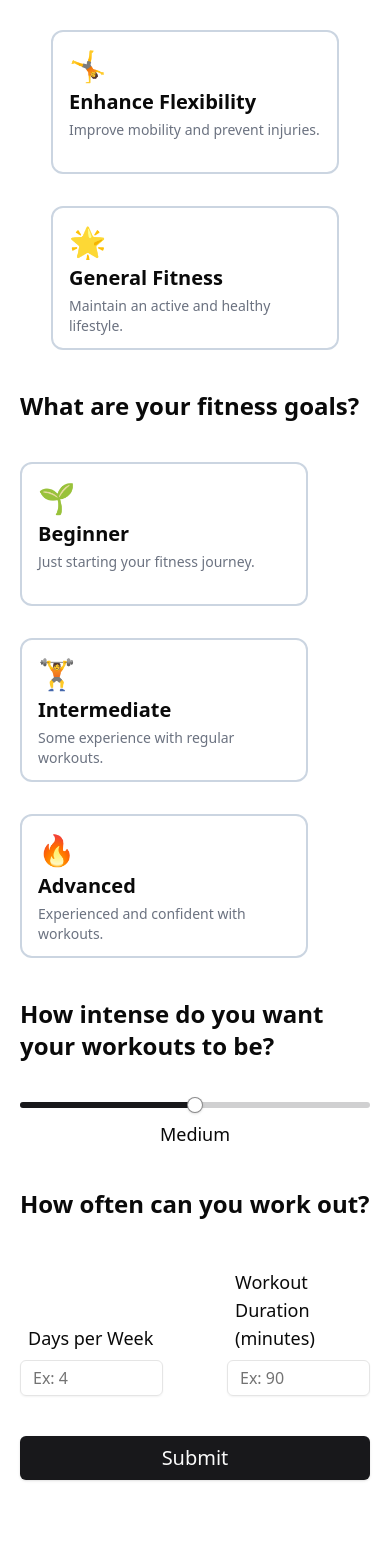
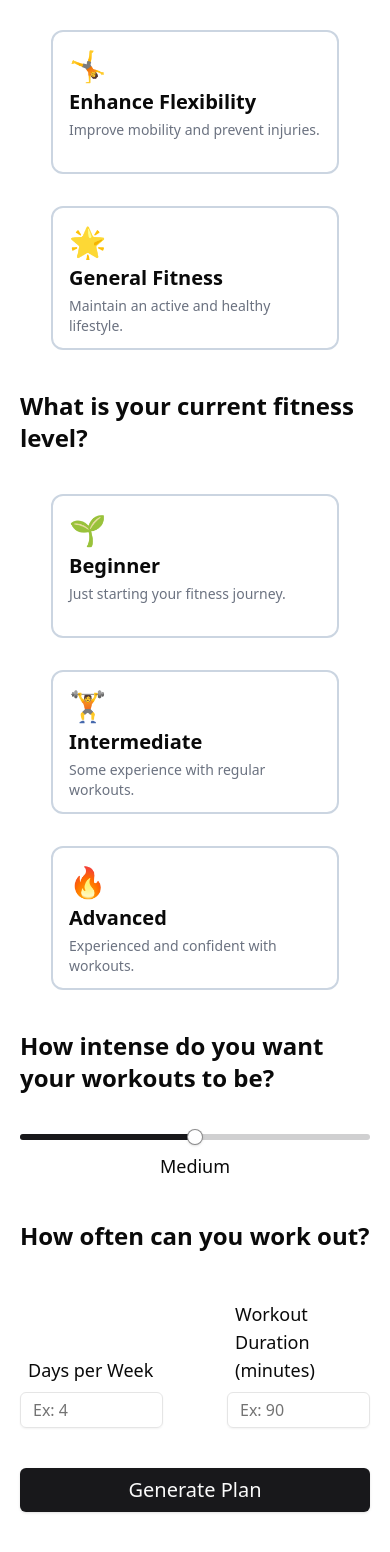
Before and after one commit to Agarwalpratyaksh/Workout-planner, a React (Vite) app: page /details in a window 390 px wide. Shown: the part 1138-2690 px from the top of the page. Before the commit the page ends 2658 px from the top, so only its background shows below. Built offline with nearby package versions, Linux system fonts and the light colour scheme; no server answers.

Commit message:
Add spinner in /detals

```diff
--- a/src/pages/selection.tsx
+++ b/src/pages/selection.tsx
@@ -15,7 +15,7 @@ import { Dumbbell } from "lucide-react";
 
 
 export default function Selection() {
-
+  const [loading,setLoading] = useState(false)
     const setPlan = useSetRecoilState(planDetails)
     const navigate = useNavigate()
 
@@ -39,39 +39,9 @@ export default function Selection() {
     console.log(info);
   }, [info]);
 
-  // async function generatePlan() {
-  //   const prompt =
-  //     "Generate a personalized workout plan of a {age} year {sex} with {weight}kg weight and {height} feet height whose main focus is {type_of_excercise} and has an {experience} experience in workout. Plan the workout for {days} days a week for {duration} min a day with a {intensity} exercise  intensity. ";
 
-  //   //@ts-ignore
-  //   const finalPrompt = prompt
-  //     .replace("{age}", info.age)
-  //     .replace("{sex}", info.sex)
-  //     .replace("{weight}",info.weight)
-  //     .replace("{height}", info.height)
-  //     .replace("{type_of_excercise}",info.goal)
-  //     .replace("{experience}", info.experience)
-  //     .replace("{days}", info.days)
-  //     .replace("{duration}", info.duration)
-  //     .replace("{intensity}", info.intensity);
-
-  //     console.log(finalPrompt);
-
-  //   const result = await chatSession.sendMessage(finalPrompt);
-
-  //   const output = result.response.text();
-  //   setPlan(output)
-  //   console.log(output);
-  //   setTimeout(()=>{
-  //     navigate('/workoutPlan')
-  //   },1000)
-
-
-
-
-
-  // }
   async function generatePlan() {
+    setLoading(true)
     const prompt = `
       Generate a personalized workout plan for a {age} year {sex} with {weight}kg weight and {height} feet height whose main focus is {type_of_excercise} and has an {experience} experience in workout. Plan the workout for {days} days a week for {duration} min a day with a {intensity} exercise intensity.
 
@@ -134,9 +104,10 @@ export default function Selection() {
       localStorage.setItem('workoutPlan', JSON.stringify(parsedOutput));
 
       setPlan(parsedOutput);
+      setLoading(false)
       setTimeout(() => {
         navigate('/workoutPlan');
-      }, 1000);
+      }, 500);
     } catch (error) {
       console.error("Error generating workout plan:", error);
       // Add error handling UI here
@@ -229,9 +200,9 @@ export default function Selection() {
         </div>
 
         <h2 className="text-2xl font-bold my-10  ">
-          What are your fitness goals?
+        What is your current fitness level?
         </h2>
-        <div className="grid grid-cols-1 md:grid-cols-2  xl:grid-cols-3 gap-8">
+        <div className="grid grid-cols-1 md:grid-cols-2  xl:grid-cols-3 gap-8 place-items-center lg:place-items-start">
           {experienceLevels.map((exp) => (
             <div
               key={exp.id}
@@ -307,7 +278,14 @@ export default function Selection() {
         </div>
 
         {/* Submit button */}
-                <Button className="my-10 w-full text-xl h-15 font-normal" onClick={generatePlan}>Submit</Button>
+        <Button className={`my-10 w-full text-xl h-15 font-normal ${loading && 'cursor-not-allowed opacity-70'}  `} onClick={generatePlan}>{loading ?<div
+  className="  inline-block h-8 w-8 animate-spin rounded-full border-4 border-solid border-current border-e-transparent align-[-0.125em] text-surface motion-reduce:animate-[spin_1.5s_linear_infinite] dark:text-white"
+  role="status">
+  <span
+    className="!absolute !-m-px !h-px !w-px !overflow-hidden !whitespace-nowrap !border-0 !p-0 ![clip:rect(0,0,0,0)]"
+    >Loading...</span
+  >
+</div>: "Generate Plan"}</Button>
 
 
 
```
